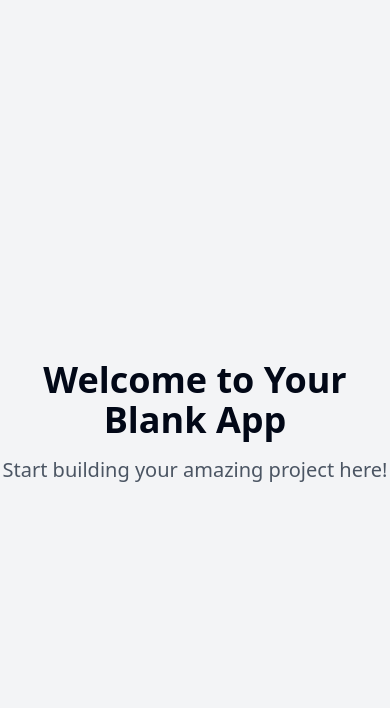
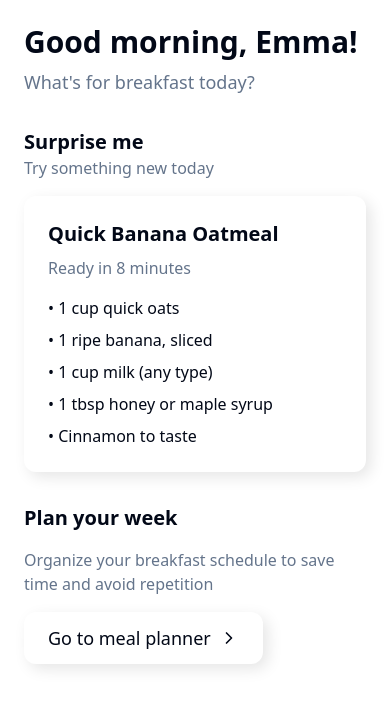
Before and after one commit to sergiopesch/breakfast-burst-planner, a React (Vite) app: page / in a window 390 px wide. Shown: the top 708 px of the page. Built offline with nearby package versions, Linux system fonts and the light colour scheme.

Commit message:
feat: Implement dashboard UI skeleton
- Create dashboard page with greeting, recipe card, and CTA.
- Implement mobile-first layout and grid layout for larger screens.
- Apply Tailwind layout classes for basic styling.

```diff
--- a/src/App.tsx
+++ b/src/App.tsx
@@ -1,3 +1,4 @@
+
 import { Toaster } from "@/components/ui/toaster";
 import { Toaster as Sonner } from "@/components/ui/sonner";
 import { TooltipProvider } from "@/components/ui/tooltip";
@@ -16,6 +17,7 @@ const App = () => (
       <BrowserRouter>
         <Routes>
           <Route path="/" element={<Index />} />
+          <Route path="/planner" element={<NotFound />} /> {/* Placeholder for future planner page */}
           {/* ADD ALL CUSTOM ROUTES ABOVE THE CATCH-ALL "*" ROUTE */}
           <Route path="*" element={<NotFound />} />
         </Routes>
--- /dev/null
+++ b/src/components/CtaButton.tsx
@@ -0,0 +1,23 @@
+
+import React from 'react';
+import { Link } from 'react-router-dom';
+import { ChevronRight } from 'lucide-react';
+
+type CtaButtonProps = {
+  to: string;
+  children: React.ReactNode;
+};
+
+const CtaButton: React.FC<CtaButtonProps> = ({ to, children }) => {
+  return (
+    <Link
+      to={to}
+      className="neumorphic inline-flex items-center justify-center gap-2 px-6 py-3 font-medium text-lg transition-all duration-300 hover:shadow-[8px_8px_20px_rgba(0,0,0,0.1),-8px_-8px_20px_rgba(255,255,255,0.8)] dark:hover:shadow-[8px_8px_20px_rgba(0,0,0,0.3),-8px_-8px_20px_rgba(255,255,255,0.05)]"
+    >
+      {children}
+      <ChevronRight className="h-5 w-5" />
+    </Link>
+  );
+};
+
+export default CtaButton;
--- /dev/null
+++ b/src/components/RecipeCard.tsx
@@ -0,0 +1,20 @@
+
+import React from 'react';
+
+const RecipeCard: React.FC = () => {
+  return (
+    <div className="neumorphic p-6 transition-all duration-300 hover:shadow-[8px_8px_20px_rgba(0,0,0,0.1),-8px_-8px_20px_rgba(255,255,255,0.8)] dark:hover:shadow-[8px_8px_20px_rgba(0,0,0,0.3),-8px_-8px_20px_rgba(255,255,255,0.05)]">
+      <h2 className="text-xl mb-2 font-bold">Quick Banana Oatmeal</h2>
+      <p className="text-muted-foreground mb-4">Ready in 8 minutes</p>
+      <div className="space-y-2">
+        <p>• 1 cup quick oats</p>
+        <p>• 1 ripe banana, sliced</p>
+        <p>• 1 cup milk (any type)</p>
+        <p>• 1 tbsp honey or maple syrup</p>
+        <p>• Cinnamon to taste</p>
+      </div>
+    </div>
+  );
+};
+
+export default RecipeCard;
--- a/src/index.css
+++ b/src/index.css
@@ -1,3 +1,4 @@
+
 @tailwind base;
 @tailwind components;
 @tailwind utilities;
@@ -33,22 +34,6 @@
     --ring: 222.2 84% 4.9%;
 
     --radius: 0.5rem;
-
-    --sidebar-background: 0 0% 98%;
-
-    --sidebar-foreground: 240 5.3% 26.1%;
-
-    --sidebar-primary: 240 5.9% 10%;
-
-    --sidebar-primary-foreground: 0 0% 98%;
-
-    --sidebar-accent: 240 4.8% 95.9%;
-
-    --sidebar-accent-foreground: 240 5.9% 10%;
-
-    --sidebar-border: 220 13% 91%;
-
-    --sidebar-ring: 217.2 91.2% 59.8%;
   }
 
   .dark {
@@ -79,14 +64,6 @@
     --border: 217.2 32.6% 17.5%;
     --input: 217.2 32.6% 17.5%;
     --ring: 212.7 26.8% 83.9%;
-    --sidebar-background: 240 5.9% 10%;
-    --sidebar-foreground: 240 4.8% 95.9%;
-    --sidebar-primary: 224.3 76.3% 48%;
-    --sidebar-primary-foreground: 0 0% 100%;
-    --sidebar-accent: 240 3.7% 15.9%;
-    --sidebar-accent-foreground: 240 4.8% 95.9%;
-    --sidebar-border: 240 3.7% 15.9%;
-    --sidebar-ring: 217.2 91.2% 59.8%;
   }
 }
 
@@ -99,3 +76,26 @@
     @apply bg-background text-foreground;
   }
 }
+
+.neumorphic {
+  @apply bg-white rounded-xl shadow-[5px_5px_15px_rgba(0,0,0,0.1),-5px_-5px_15px_rgba(255,255,255,0.8)];
+}
+
+.dark .neumorphic {
+  @apply bg-gray-800 shadow-[5px_5px_15px_rgba(0,0,0,0.3),-5px_-5px_15px_rgba(255,255,255,0.05)];
+}
+
+@keyframes fadeUp {
+  from {
+    opacity: 0;
+    transform: translateY(10px);
+  }
+  to {
+    opacity: 1;
+    transform: translateY(0);
+  }
+}
+
+.fade-up {
+  animation: fadeUp 150ms ease-out forwards;
+}
--- a/src/pages/Index.tsx
+++ b/src/pages/Index.tsx
@@ -1,11 +1,46 @@
-// Update this page (the content is just a fallback if you fail to update the page)
+
+import React, { useEffect, useState } from 'react';
+import { getUserName } from '../utils/getUserName';
+import RecipeCard from '../components/RecipeCard';
+import CtaButton from '../components/CtaButton';
 
 const Index = () => {
+  const [isVisible, setIsVisible] = useState(false);
+  const userName = getUserName();
+
+  useEffect(() => {
+    setIsVisible(true);
+  }, []);
+
   return (
-    <div className="min-h-screen flex items-center justify-center bg-gray-100">
-      <div className="text-center">
-        <h1 className="text-4xl font-bold mb-4">Welcome to Your Blank App</h1>
-        <p className="text-xl text-gray-600">Start building your amazing project here!</p>
+    <div className="min-h-screen p-6 md:p-8 max-w-5xl mx-auto">
+      <div className={`space-y-8 ${isVisible ? 'fade-up' : 'opacity-0'}`}>
+        {/* Greeting Header */}
+        <header className="mb-8">
+          <h1 className="text-3xl md:text-4xl lg:text-5xl font-bold mb-2">Good morning, {userName}!</h1>
+          <p className="text-lg md:text-xl text-muted-foreground">What's for breakfast today?</p>
+        </header>
+
+        {/* Main Content */}
+        <div className="grid grid-cols-1 md:grid-cols-2 gap-8">
+          {/* Recipe Card */}
+          <div className="md:col-span-1">
+            <div className="mb-4">
+              <h2 className="text-xl font-semibold">Surprise me</h2>
+              <p className="text-muted-foreground">Try something new today</p>
+            </div>
+            <RecipeCard />
+          </div>
+
+          {/* CTA Section */}
+          <div className="md:col-span-1 flex flex-col justify-center items-start">
+            <div className="space-y-4">
+              <h2 className="text-xl font-semibold">Plan your week</h2>
+              <p className="text-muted-foreground mb-4">Organize your breakfast schedule to save time and avoid repetition</p>
+              <CtaButton to="/planner">Go to meal planner</CtaButton>
+            </div>
+          </div>
+        </div>
       </div>
     </div>
   );
--- /dev/null
+++ b/src/utils/getUserName.ts
@@ -0,0 +1,5 @@
+
+export function getUserName(): string {
+  // This is a stub function that will be replaced with actual authentication logic later
+  return "Emma";
+}
```
